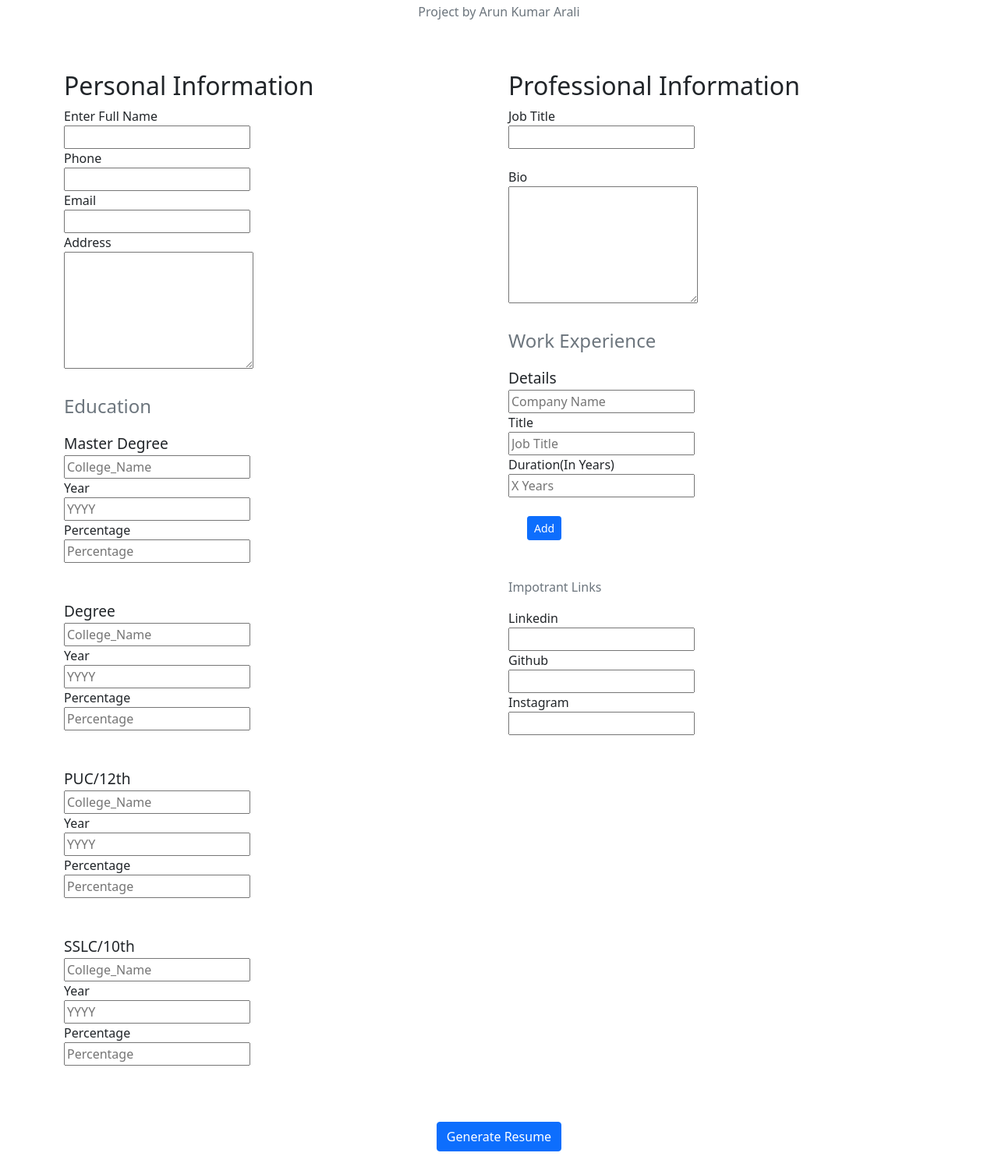
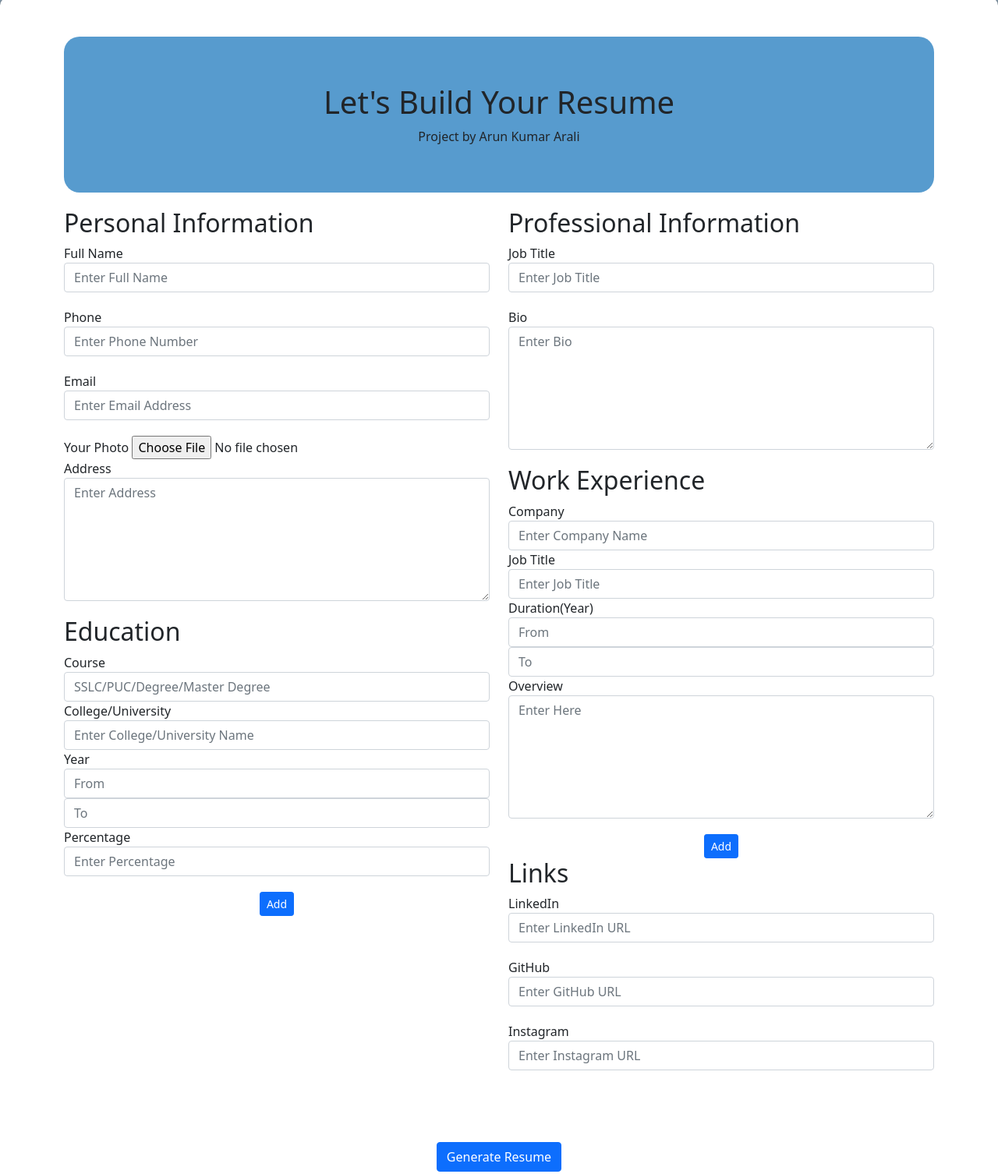
Before and after one commit to arunkumararali05/resume-builder_project, a plain HTML site: page index.html in a window 1280 px wide. Shown: the part 53-1559 px from the top of the page at 78% size. Drawn offline with nearby package versions, Linux system fonts and the light colour scheme.

Commit message:
Updated Resume Input Form

```diff
--- a/index.html
+++ b/index.html
@@ -1,172 +1,231 @@
 <!DOCTYPE html>
 <html lang="en">
 <head>
-    <meta charset="U TF-8">
+    <meta charset="UTF-8">
     <meta name="viewport" content="width=device-width, initial-scale=1.0">
+    <title>Resume Builder</title>
+    <link href="https://cdn.jsdelivr.net/npm/bootstrap@5.0.2/dist/css/bootstrap.min.css" rel="stylesheet" integrity="sha384-EVSTQN3/azprG1Anm3QDgpJLIm9Nao0Yz1ztcQTwFspd3yD65VohhpuuCOmLASjC" crossorigin="anonymous">
+    <style>
+        .jumbotron {
+            background-color: rgb(17,113,186,0.7);
+            border-radius: 20px;
+            width: 100%;
+            margin: 20px auto;
+        }
 
-    <link href="https://cdn.jsdelivr.net/npm/bootstrap@5.0.2/dist/css/bootstrap.min.css" rel="stylesheet" integrity="sha384-EVSTQN3/azprG1Anm3QDgpJLIm9Nao0Yz1ztcQTwFspd3yD65VohhpuuCOmLASjC" crossorigin="anonymous">
+        .input-container {
+            margin-bottom: 20px;
+        }
+
+        html{
+            background-color: rgb(17,113,186,0.3);
+        }
+
+        body{
+            max-width: 1500px;
+
+    margin: 50px auto;
+    background-color: rgb(200,200,200,);
+    padding: 20px;
+    border-radius: 10px;
+    box-shadow: 0 0 10px rgb(0, 0, 0);
+}
+
+    </style>
 
 
-    <link rel="style1.css">
-    <title>Resume Builder</title>
- </head>
- <body>
+<script>function addNewField1() {
+    // Get the education fields container
+    var educationContainer = document.getElementById('education_fields_container');
 
-        <h1 class="text-center" >Let's Build Your Resume..</h1>
-        <p class="text-secondary text-center">Project by Arun Kumar Arali</p>
+    // Create a new education input field container
+    var newEducationField = document.createElement('div');
+    newEducationField.classList.add('input-container');
 
-     </div><br><br>
+    // Add HTML content for the new education input fields
+    newEducationField.innerHTML = `
+        <br><br><div>
+            <label for="course">Course</label><br>
+            <input type="text" class="form-control" placeholder="SSLC/PUC/Degree/Master Degree">
+        </div>
+        <div>
+            <label for="course_college">College/University</label><br>
+            <input type="text" class="form-control" placeholder="Enter College/University Name">
+        </div>
+        <div>
+            <label for="course_year">Year</label><br>
+            <input type="text" class="form-control" placeholder="From">
+            <input type="text" class="form-control" placeholder="To">
+        </div>
+        <div>
+            <label for="course_percentage">Percentage</label><br>
+            <input type="text" class="form-control" placeholder="Enter Percentage">
+        </div>
+        <br><br>
+    `;
 
-      <div class="container">
-        <div class="row">
+    // Append the new education input fields to the education fields container
+    educationContainer.appendChild(newEducationField);
+}
+
+
+function addNewField2() {
+        // Get the experience fields container
+        var experienceContainer = document.getElementById('experience_fields_container');
+
+        // Create a new experience input field container
+        var newExperienceField = document.createElement('div');
+        newExperienceField.classList.add('input-container');
+
+        // Add HTML content for the new experience input fields
+        newExperienceField.innerHTML = `
+            <br><br><div>
+                <label for="experience_company">Company</label><br>
+                <input type="text" class="form-control" placeholder="Enter Company Name">
+            </div>
+            <div>
+                <label for="experience_job_title">Job Title</label><br>
+                <input type="text" class="form-control" placeholder="Enter Job Title">
+            </div>
+            <div>
+                <label for="experience_duration">Duration</label><br>
+                <input type="text" class="form-control" placeholder="From">
+                <input type="text" class="form-control" placeholder="To">
+            </div>
+            <div>
+                <label for="experience_overview">Overview</label><br>
+                <textarea class="form-control" rows="6" placeholder="Enter Overview"></textarea>
+            </div>
+            <br><br>
+        `;
+
+        // Append the new experience input fields to the experience fields container
+        experienceContainer.appendChild(newExperienceField);
+    }
 
 
 
-
-              <div class="col-md-6 ml-3" style="  border-radius:30px;">
-                  <h2>Personal Information</h2>
+</script>
 
 
-                    <lable>Enter Full Name</lable><br>
-                    <input type="text" id="name"><br>
-
-                    <lable>Phone</lable><br>
-                    <input type="number" id="number"><br>
-
-                    <lable>Email</lable><br>
-                    <input type="email" id="email"><br>
-
-                    <lable>Address</lable><br>
-                    <textarea type="text" id="address" rows="6" cols="24" required></textarea><br><br>
-
-
-                    <p class="text-secondary" style="font-size: x-large;">Education</p>
-
-                  <lable style="font-size: larger;">Master Degree</lable><br>
-                  <input type="text" id="master" placeholder="College_Name"><br>
-                  <lable>Year</lable><br>
-                  <input  id="master_date" placeholder="YYYY"><br>
-                  <lable>Percentage</lable><br>
-                  <input type="text" id="master_p" placeholder="Percentage">
-                  <br><br><br>
-
-                  <lable style="font-size: larger;">Degree</lable><br>
-                  <input type="text" id="degree" placeholder="College_Name"><br>
-                  <lable>Year</lable><br>
-                  <input  id="degree" placeholder="YYYY"><br>
-                  <lable>Percentage</lable><br>
-                  <input type="text" id="degree_p" placeholder="Percentage">
-                  <br><br><br>
-
-                  <lable style="font-size: larger;">PUC/12th</lable><br>
-                  <input type="text" id="puc" placeholder="College_Name"><br>
-                  <lable>Year</lable><br>
-                  <input  id="puc_date" placeholder="YYYY"><br>
-                  <lable>Percentage</lable><br>
-                  <input type="text" id="puc_p" placeholder="Percentage">
-                  <br><br><br>
-
-                  <lable style="font-size: larger;">SSLC/10th</lable><br>
-                  <input type="text" id="sslc" placeholder="College_Name"><br>
-                  <lable>Year</lable><br>
-                  <input  id="sslc_date" placeholder="YYYY"><br>
-                  <lable>Percentage</lable><br>
-                  <input type="text" id="sslc_p" placeholder="Percentage">
-                  <br><br><br>
-
-
-
-
-
-
+</head>
+<body>
+    <div class="container">
+        <div class="jumbotron text-center" style="height: 200px;padding: 60px;margin-top: 30px;">
+            <h1>Let's Build Your Resume</h1>
+            <p>Project by Arun Kumar Arali</p>
         </div>
 
+        <div class="row">
+            <div class="col-md-6">
+                <h2>Personal Information</h2>
+                <div class="input-container">
+                    <label for="name">Full Name</label><br>
+                    <input type="text" id="name" class="form-control" placeholder="Enter Full Name">
+                </div>
+                <div class="input-container">
+                    <label for="number">Phone</label><br>
+                    <input type="number" id="number" class="form-control" placeholder="Enter Phone Number">
+                </div>
+                <div class="input-container">
+                    <label for="email">Email</label><br>
+                    <input type="email" id="email" class="form-control" placeholder="Enter Email Address">
+                </div>
 
+                <div class="file-input-wrapper">
+                   <label for="photo">Your Photo</label>
+                   <input type="file" accept="image/*" capture="camera" id="photoInput">
+                </div>
 
+                <div class="input-container">
+                    <label for="address">Address</label><br>
+                    <textarea id="address" class="form-control" rows="6" placeholder="Enter Address"></textarea>
+                </div>
+                <h2>Education</h2>
+                <div class="input-container" id="education_fields_container">
+                    <div>
+                        <label for="course">Course</label><br>
+                        <input type="text" id="course" class="form-control" placeholder="SSLC/PUC/Degree/Master Degree">
+                    </div>
+                    <div>
+                        <label for="course_college">College/University</label><br>
+                        <input type="text" id="course_college" class="form-control" placeholder="Enter College/University Name">
+                    </div>
+                    <div>
+                        <label for="course_year">Year</label><br>
+                        <input type="text" id="course_year_from" class="form-control" placeholder="From">
+                        <input type="text" id="course_year_to" class="form-control" placeholder="To">
+                    </div>
+                    <div>
+                        <label for="course_percentage">Percentage</label><br>
+                        <input type="text" id="course_percentage" class="form-control" placeholder="Enter Percentage">
+                    </div>
+                </div>
 
-               <div class="col-md-6" style="border-radius: 30px;">
+                <div class="container text-center mt-2" id="eduAddButton">
+                    <button id="addButton1" onclick="addNewField1()" class="btn btn-primary btn-sm">Add</button>
+                </div>
+            </div>
+
+            <div class="col-md-6">
                 <h2>Professional Information</h2>
+                <div class="input-container">
+                    <label for="job_title">Job Title</label><br>
+                    <input type="text" id="job_title" class="form-control" placeholder="Enter Job Title">
+                </div>
+                <div class="input-container">
+                    <label for="bio">Bio</label><br>
+                    <textarea id="bio" class="form-control" rows="6" placeholder="Enter Bio"></textarea>
+                </div>
 
+                <h2>Work Experience</h2>
+                <div class="input-container" id="experience_fields_container">
+                    <div>
+                        <label for="experience_company">Company</label><br>
+                        <input type="text" id="experience_company" class="form-control" placeholder="Enter Company Name">
+                    </div>
+                    <div>
+                        <label for="experience_job_title">Job Title</label><br>
+                        <input type="text" id="experience_job_title" class="form-control" placeholder="Enter Job Title">
+                    </div>
+                    <div>
+                        <label for="experience_duration">Duration(Year)</label><br>
+                        <input type="text" id="experience_from" class="form-control" placeholder="From">
+                        <input type="text" id="experience_to" class="form-control" placeholder="To">
+                    </div>
+                    <div>
+                        <label for="overview">Overview</label><br>
+                        <textarea id="bio" class="form-control" rows="6" placeholder="Enter Here"></textarea>
+                    </div>
+                </div>
 
-                  <lable>Job Title</lable><br>
-                  <input type="text" id="job_title"><br><br>
+                <div class="container text-center mt-2" id="weAddButton">
+                    <button id="addButton2" onclick="addNewField2()" class="btn btn-primary btn-sm">Add</button>
+                </div>
 
-                  <lable>Bio</lable><br>
-                  <textarea type="text" id="bio" rows="6" cols="24" required></textarea><br><br>
-
-
-
-                  <p class="text-secondary" style="font-size: x-large;">Work Experience</p>
-
-                  <lable style="font-size: larger;">Details</lable><br>
-
-                  <div class="input_container" id="input_fields_container">
-                  <input type="text" id="company" placeholder="Company Name"><br>
-                  <lable>Title</lable><br>
-                  <input  id="job_title" placeholder="Job Title"><br>
-                  <lable>Duration(In Years)</lable><br>
-                  <input type="text" id="duration" placeholder="X Years"></div>
-                  <br>
-
-                  <div class="container mx-auto" id="weAddButton">
-                    <button id="addButton" onclick="addNewField()" class="btn btn-primary btn-sm">Add</button>
+                <h2>Links</h2>
+                <div class="input-container">
+                    <label for="linkedin">LinkedIn</label><br>
+                    <input type="text" id="linkedin" class="form-control" placeholder="Enter LinkedIn URL">
+                </div>
+                <div class="input-container">
+                    <label for="github">GitHub</label><br>
+                    <input type="text" id="github" class="form-control" placeholder="Enter GitHub URL">
+                </div>
+                <div class="input-container">
+                    <label for="instagram">Instagram</label><br>
+                    <input type="text" id="instagram" class="form-control" placeholder="Enter Instagram URL">
+                </div>
+            </div>
         </div>
 
         <br><br>
 
-
-
-
-
-
-
-
-
-
-
-
-
-
-                  <p class="text-secondary">Impotrant Links</p>
-
-                  <lable>Linkedin</lable><br>
-                  <input type="text" id="linkedin"><br>
-
-                  <lable>Github</lable><br>
-                  <input type="text" id="github"><br>
-
-                  <lable>Instagram</lable><br>
-                  <input type="text" id="insta"><br>
-
-
-
-
-
+        <div class="text-center mt-4">
+            <button id="generate_resume_btn" class="btn btn-primary">Generate Resume</button>
+        </div>
     </div>
 
-
-
-
-
-
-
-
-
-
-
-
-        </div>
-      </div><br>
-
-
-      <div class="container text-center">
-      <button type="submit" class="btn btn-primary">Generate Resume</button>
-      </div><br><br><br>
-
-
-      <script src="script2.js"></script>
-
-
-
+    <script src="script.js"></script>
 </body>
 </html>
```
Lines whose indentation alone changed are shown as unchanged.
